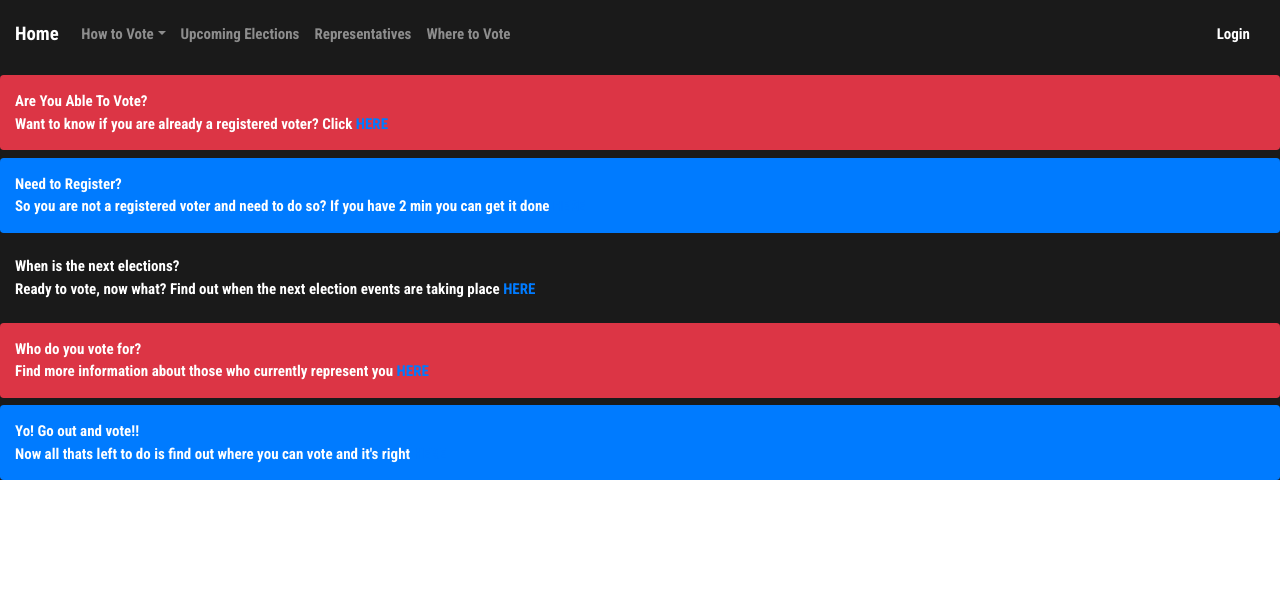
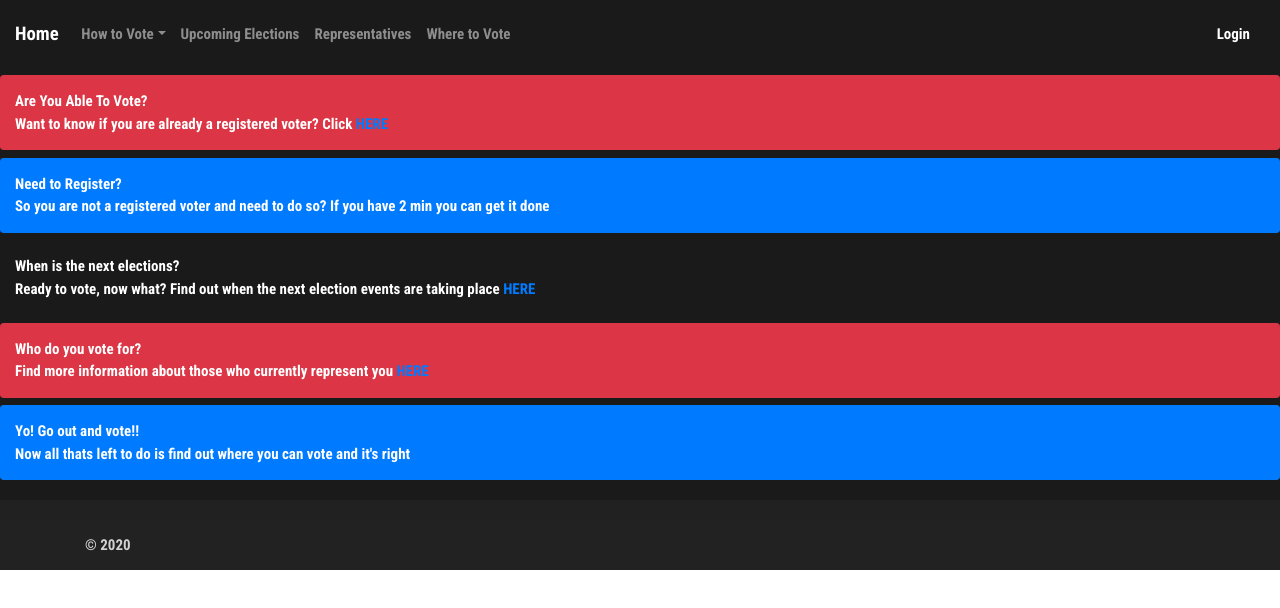
Before and after one commit to Sal-C/YO-I-AM-GONNA-VOTE, a React (Create React App) app in the folder client/: page / in a window 1280 px wide. Shown: the top 608 px of the page. Built offline with nearby package versions, Linux system fonts and the light colour scheme; what react-geocode, react-google-maps would draw is missing.

Commit message:
materialize footer component added

```diff
--- a/client/src/App.css
+++ b/client/src/App.css
@@ -8,3 +8,9 @@
     background-color: transparent;
     color: white;
 }
+
+.page-footer {
+    margin-top: 100px;
+    line-height: 20px;
+    background-color: rgb(26, 26, 26);
+  }
--- a/client/src/App.js
+++ b/client/src/App.js
@@ -15,6 +15,7 @@ import Nav from "./components/NavBar";
 import Login from "./pages/Login/index";
 import Logout from "./components/Logout";
 import SignUp from "./pages/SignUp";
+import Footer from "./components/Footer";
 
 const PrivateRoute = ({ component: Component, ...rest }) => (
   <Route
@@ -52,6 +53,7 @@ const App = () =>
         <Route exact path="/logout" component={Logout} />
         <Route component={HomePage} />
       </Switch>
+      <Footer />
     </div>
   </Router>;
 
--- /dev/null
+++ b/client/src/components/Footer/index.js
@@ -0,0 +1,19 @@
+import React, { Component } from "react";
+
+class Footer extends Component {
+  render() {
+    return (
+        <div id="react-footer">
+            <footer className="page-footer #212121 grey darken-4">
+                <div className="footer-copyright">
+                    <div className="container">
+                    © 2020
+                    </div>
+                </div>
+            </footer>
+      </div>
+    );
+  }
+}
+
+export default Footer;
--- a/client/src/pages/Register.js
+++ b/client/src/pages/Register.js
@@ -1,9 +1,13 @@
 import React from "react";
 import Iframe from 'react-iframe';
+import { Row, Col  } from 'reactstrap';
 
 function Register() {
   return (
     <div>
+      <Row>
+        <Col sm="4"></Col>
+        <Col sm="4">
           <Iframe url="https://register.vote.org/?partner=111111&campaign=free-tools"
           width="450px"
           height="2000px"
@@ -11,6 +15,9 @@ function Register() {
           className="myClassname"
           display="initial"
           position="relative"/>
+        </Col>
+        <Col sm="4"></Col>
+      </Row>
     </div>
   );
 }
--- a/client/src/pages/Verify.js
+++ b/client/src/pages/Verify.js
@@ -1,9 +1,13 @@
 import React from "react";
 import Iframe from 'react-iframe';
+import { Row, Col  } from 'reactstrap';
 
 function Verify() {
   return (
     <div>
+   <Row>
+        <Col sm="4"></Col>
+        <Col sm="4">
           <Iframe url="https://verify.vote.org/?partner=111111&campaign=free-tools"
           width="450px"
           height="2000px"
@@ -11,6 +15,9 @@ function Verify() {
           className="myClassname"
           display="initial"
           position="relative"/>
+        </Col>
+        <Col sm="4"></Col>
+      </Row>
     </div>
   );
 }
```
Lines whose indentation alone changed are shown as unchanged.
